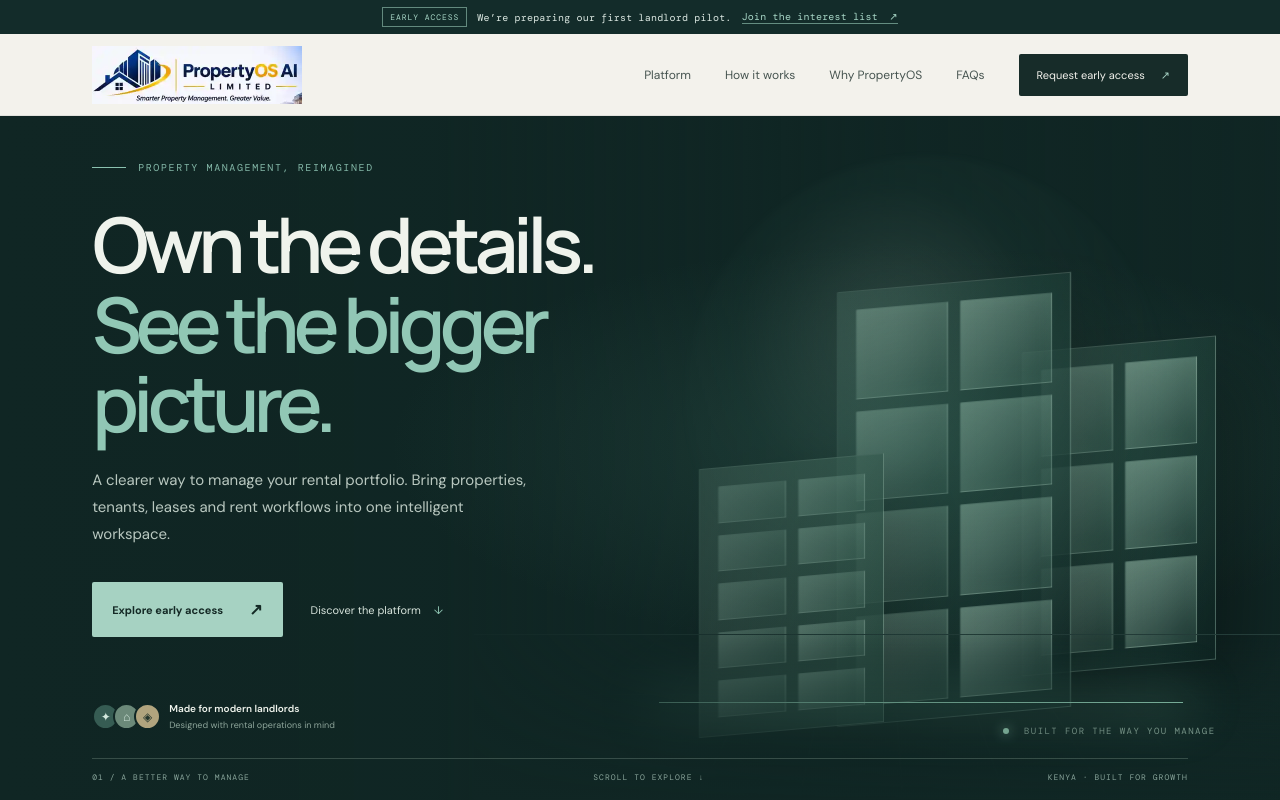
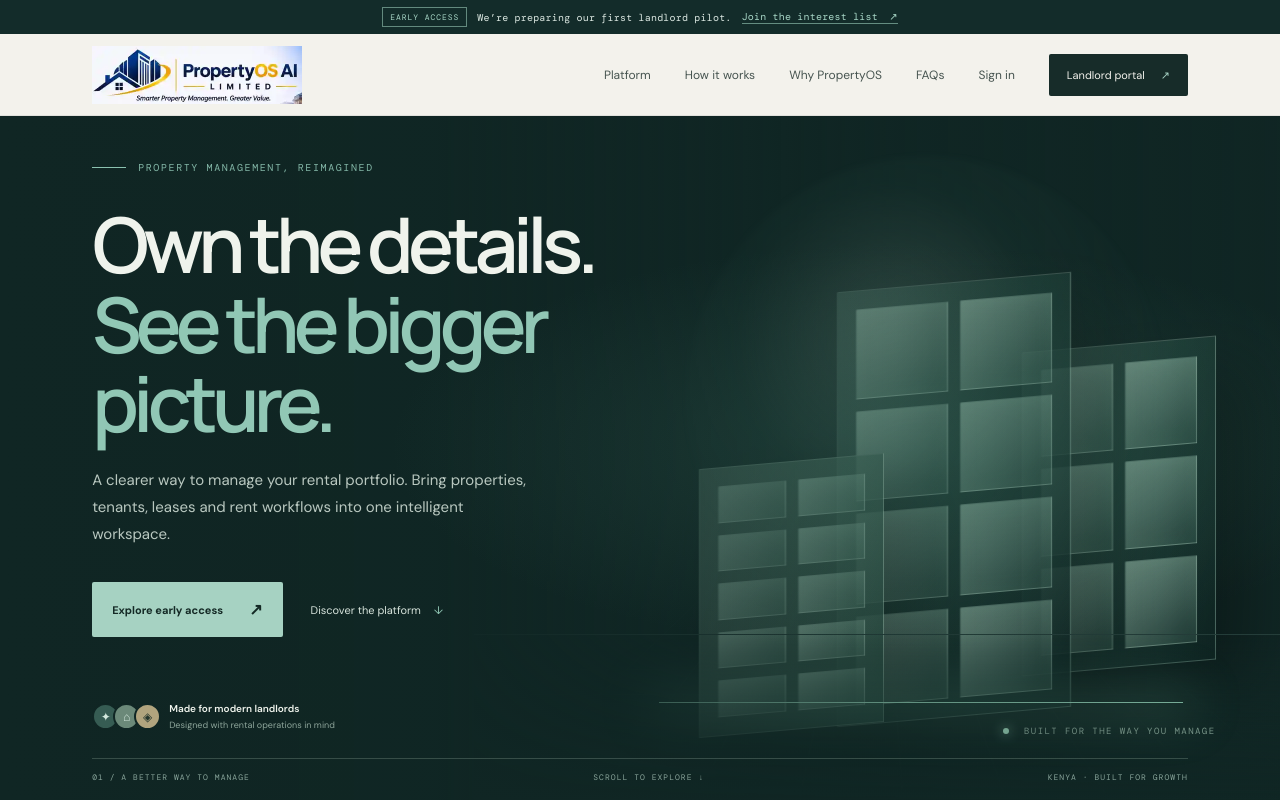
Before and after one commit to Stariuxe/create-an-app-that-monitors-rent-of-properties, a Next.js app: page / in a window 1280 px wide. Shown: the top 800 px of the page. Built offline with nearby package versions, Linux system fonts and the light colour scheme.

Commit message:
Add landlord portal sign-in entry point

```diff
--- a/app/page.tsx
+++ b/app/page.tsx
@@ -80,7 +80,7 @@ export default function Home() {
         <button className="menu-toggle" onClick={() => setMenuOpen(!menuOpen)} aria-label="Toggle navigation" aria-expanded={menuOpen}><span /><span /></button>
         <nav className={menuOpen ? "nav-links nav-open" : "nav-links"} aria-label="Main navigation">
           <a href="#platform" onClick={closeMenu}>Platform</a><a href="#how-it-works" onClick={closeMenu}>How it works</a><a href="#why-propertyos" onClick={closeMenu}>Why PropertyOS</a><a href="#faq" onClick={closeMenu}>FAQs</a>
-          <a className="nav-cta" href="#pilot" onClick={closeMenu}>Request early access <span>↗</span></a>
+          <a href="/login" onClick={closeMenu}>Sign in</a><a className="nav-cta" href="/login" onClick={closeMenu}>Landlord portal <span>↗</span></a>
         </nav>
       </header>
 
```
